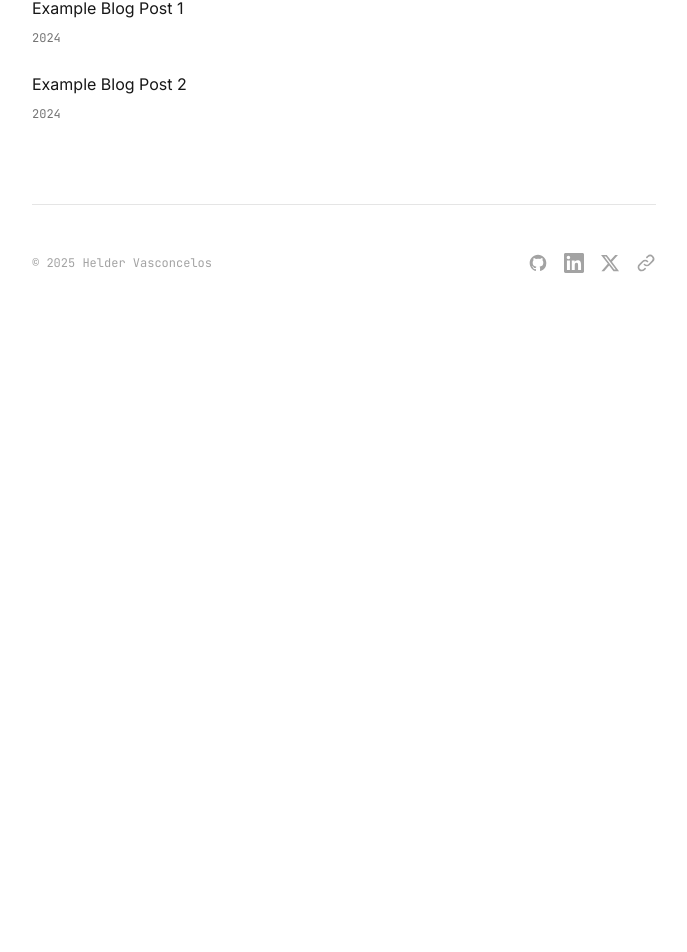
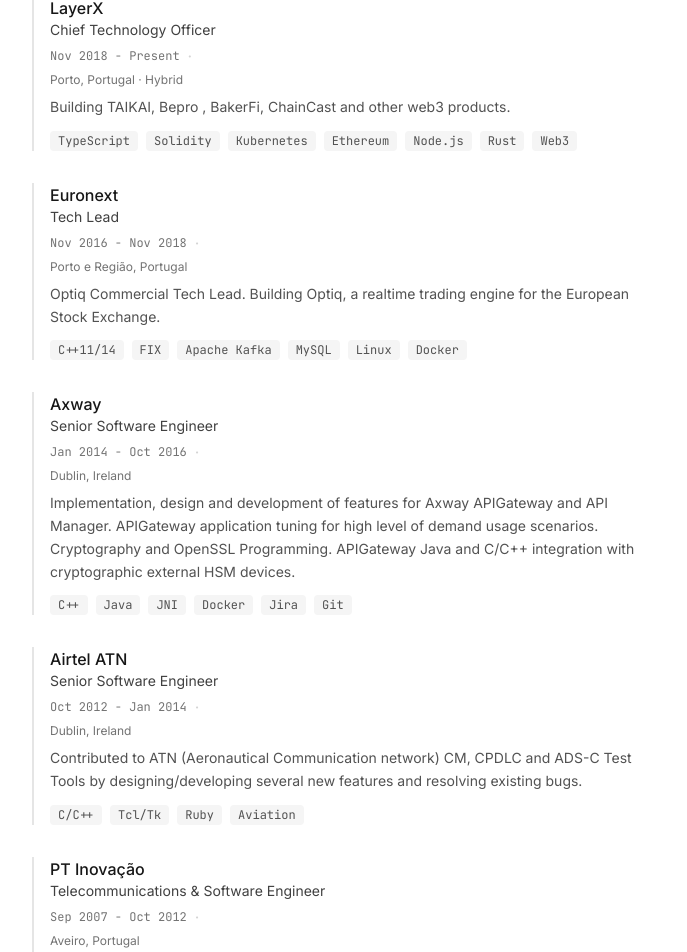
Before and after one commit to hvasconcelos/h3vasc, a Next.js app: page / in a window 1280 px wide. Shown: the part 700-1652 px from the top of the page, without its empty margins (296-983 px from the left). Before the commit the page ends 1069 px from the top, so only its background shows below. Built offline with nearby package versions, Linux system fonts and the light colour scheme.

Commit message:
Section Working

```diff
--- a/app/page.tsx
+++ b/app/page.tsx
@@ -1,48 +1,49 @@
+import { experienceData } from '@/data/experience'
+import { socialLinks, SocialPlatform } from '@/data/social'
+import { blogPosts } from '@/data/writing'
+import { bioParagraphs } from '@/data/bio'
+
 const GitHubIcon = () => (
   <svg className="w-5 h-5" fill="currentColor" viewBox="0 0 24 24">
-    <path fillRule="evenodd" d="M12 2C6.477 2 2 6.484 2 12.017c0 4.425 2.865 8.18 6.839 9.504.5.092.682-.217.682-.483 0-.237-.008-.868-.013-1.703-2.782.605-3.369-1.343-3.369-1.343-.454-1.158-1.11-1.466-1.11-1.466-.908-.62.069-.608.069-.608 1.003.07 1.531 1.032 1.531 1.032.892 1.53 2.341 1.088 2.91.832.092-.647.35-1.088.636-1.338-2.22-.253-4.555-1.113-4.555-4.951 0-1.093.39-1.988 1.029-2.688-.103-.253-.446-1.272.098-2.65 0 0 .84-.27 2.75 1.026A9.564 9.564 0 0112 6.844c.85.004 1.705.115 2.504.337 1.909-1.296 2.747-1.027 2.747-1.027.546 1.379.202 2.398.1 2.651.64.7 1.028 1.595 1.028 2.688 0 3.848-2.339 4.695-4.566 4.943.359.309.678.92.678 1.855 0 1.338-.012 2.419-.012 2.747 0 .268.18.58.688.482A10.019 10.019 0 0022 12.017C22 6.484 17.522 2 12 2z" clipRule="evenodd" />
+    <path
+      fillRule="evenodd"
+      d="M12 2C6.477 2 2 6.484 2 12.017c0 4.425 2.865 8.18 6.839 9.504.5.092.682-.217.682-.483 0-.237-.008-.868-.013-1.703-2.782.605-3.369-1.343-3.369-1.343-.454-1.158-1.11-1.466-1.11-1.466-.908-.62.069-.608.069-.608 1.003.07 1.531 1.032 1.531 1.032.892 1.53 2.341 1.088 2.91.832.092-.647.35-1.088.636-1.338-2.22-.253-4.555-1.113-4.555-4.951 0-1.093.39-1.988 1.029-2.688-.103-.253-.446-1.272.098-2.65 0 0 .84-.27 2.75 1.026A9.564 9.564 0 0112 6.844c.85.004 1.705.115 2.504.337 1.909-1.296 2.747-1.027 2.747-1.027.546 1.379.202 2.398.1 2.651.64.7 1.028 1.595 1.028 2.688 0 3.848-2.339 4.695-4.566 4.943.359.309.678.92.678 1.855 0 1.338-.012 2.419-.012 2.747 0 .268.18.58.688.482A10.019 10.019 0 0022 12.017C22 6.484 17.522 2 12 2z"
+      clipRule="evenodd"
+    />
   </svg>
 )
 
 const LinkedInIcon = () => (
   <svg className="w-5 h-5" fill="currentColor" viewBox="0 0 24 24">
-    <path d="M20.447 20.452h-3.554v-5.569c0-1.328-.027-3.037-1.852-3.037-1.853 0-2.136 1.445-2.136 2.939v5.667H9.351V9h3.414v1.561h.046c.477-.9 1.637-1.85 3.37-1.85 3.601 0 4.267 2.37 4.267 5.455v6.286zM5.337 7.433c-1.144 0-2.063-.926-2.063-2.065 0-1.138.92-2.063 2.063-2.063 1.14 0 2.064.925 2.064 2.063 0 1.139-.925 2.065-2.064 2.065zm1.782 13.019H3.555V9h3.564v11.452zM22.225 0H1.771C.792 0 0 .774 0 1.729v20.542C0 23.227.792 24 1.771 24h20.451C23.2 24 24 23.227 24 22.271V1.729C24 .774 23.2 0 22.222 0h.003z"/>
+    <path d="M20.447 20.452h-3.554v-5.569c0-1.328-.027-3.037-1.852-3.037-1.853 0-2.136 1.445-2.136 2.939v5.667H9.351V9h3.414v1.561h.046c.477-.9 1.637-1.85 3.37-1.85 3.601 0 4.267 2.37 4.267 5.455v6.286zM5.337 7.433c-1.144 0-2.063-.926-2.063-2.065 0-1.138.92-2.063 2.063-2.063 1.14 0 2.064.925 2.064 2.063 0 1.139-.925 2.065-2.064 2.065zm1.782 13.019H3.555V9h3.564v11.452zM22.225 0H1.771C.792 0 0 .774 0 1.729v20.542C0 23.227.792 24 1.771 24h20.451C23.2 24 24 23.227 24 22.271V1.729C24 .774 23.2 0 22.222 0h.003z" />
   </svg>
 )
 
 const TwitterIcon = () => (
   <svg className="w-5 h-5" fill="currentColor" viewBox="0 0 24 24">
-    <path d="M18.244 2.25h3.308l-7.227 8.26 8.502 11.24H16.17l-5.214-6.817L4.99 21.75H1.68l7.73-8.835L1.254 2.25H8.08l4.713 6.231zm-1.161 17.52h1.833L7.084 4.126H5.117z"/>
+    <path d="M18.244 2.25h3.308l-7.227 8.26 8.502 11.24H16.17l-5.214-6.817L4.99 21.75H1.68l7.73-8.835L1.254 2.25H8.08l4.713 6.231zm-1.161 17.52h1.833L7.084 4.126H5.117z" />
   </svg>
 )
 
 const LinkIcon = () => (
   <svg className="w-5 h-5" fill="none" stroke="currentColor" viewBox="0 0 24 24">
-    <path strokeLinecap="round" strokeLinejoin="round" strokeWidth={2} d="M13.828 10.172a4 4 0 00-5.656 0l-4 4a4 4 0 105.656 5.656l1.102-1.101m-.758-4.899a4 4 0 005.656 0l4-4a4 4 0 00-5.656-5.656l-1.1 1.1" />
+    <path
+      strokeLinecap="round"
+      strokeLinejoin="round"
+      strokeWidth={2}
+      d="M13.828 10.172a4 4 0 00-5.656 0l-4 4a4 4 0 105.656 5.656l1.102-1.101m-.758-4.899a4 4 0 005.656 0l4-4a4 4 0 00-5.656-5.656l-1.1 1.1"
+    />
   </svg>
 )
 
+const iconMap: Record<SocialPlatform, React.FC> = {
+  github: GitHubIcon,
+  linkedin: LinkedInIcon,
+  twitter: TwitterIcon,
+  link: LinkIcon,
+}
+
 export default function Home() {
-  const socialLinks = [
-    { name: 'GitHub', url: 'https://github.com/hvasconcelos', icon: GitHubIcon },
-    { name: 'LinkedIn', url: 'https://linkedin.com/in/heldervasc', icon: LinkedInIcon },
-    { name: 'Twitter', url: 'https://x.com/heldervasc', icon: TwitterIcon },
-    { name: 'TAIKAI', url: 'https://taikai.network/heldervasc', icon: LinkIcon },
-  ]
-
-  const blogPosts = [
-    {
-      title: 'Example Blog Post 1',
-      date: '2024',
-      url: '#',
-    },
-    {
-      title: 'Example Blog Post 2',
-      date: '2024',
-      url: '#',
-    },
-  ]
-
   return (
     <main className="min-h-screen px-6 py-24 max-w-2xl mx-auto">
       {/* Header/Name */}
@@ -59,35 +60,76 @@
           About
         </h2>
         <div className="space-y-4 text-gray-700 leading-relaxed">
-          <p>
-            Chief Technology Officer at{' '}
+          {bioParagraphs.map((paragraph, index) => (
+            <p key={index}>
+              {paragraph.links
+                ? paragraph.text.split('{link}').map((part, i, arr) => (
+                    <span key={i}>
+                      {part}
+                      {i < arr.length - 1 && paragraph.links?.[i] && (
                         <a
-              href="https://taikai.network"
+                          href={paragraph.links[i].url}
                           target="_blank"
                           rel="noopener noreferrer"
                           className="text-gray-900 hover:text-gray-600 transition-colors border-b border-gray-300 hover:border-gray-600"
                         >
-              TAIKAI
+                          {paragraph.links[i].text}
                         </a>
-            . Coder by day, Hacker by night.
+                      )}
+                    </span>
+                  ))
+                : paragraph.italicText
+                  ? paragraph.text.split('{italic}').map((part, i, arr) => (
+                      <span key={i}>
+                        {part}
+                        {i < arr.length - 1 && (
+                          <span className="italic">{paragraph.italicText}</span>
+                        )}
+                      </span>
+                    ))
+                  : paragraph.text}
             </p>
-          <p>
-            Software engineer with expertise in blockchain, Web3, and full-stack
-            development. Author of{' '}
-            <span className="italic">Asynchronous Android Programming</span>{' '}
-            (Packt Publishing, 2016).
+          ))}
+        </div>
+      </section>
+
+      {/* Experience Section */}
+      <section className="mb-20">
+        <h2 className="text-xs uppercase tracking-wider text-gray-400 mb-6">
+          Experience
+        </h2>
+        <div className="space-y-8">
+          {experienceData.map((exp, index) => (
+            <div
+              key={index}
+              className="pl-4 border-l-2 border-gray-200 hover:border-gray-400 transition-colors"
+            >
+              <h3 className="text-gray-900 font-medium">{exp.company}</h3>
+              <p className="text-gray-700 text-sm">{exp.role}</p>
+              <div className="flex flex-wrap items-center gap-x-2 gap-y-1 mt-1">
+                <span className="text-xs text-gray-500 font-mono">
+                  {exp.period}
+                </span>
+                <span className="text-gray-300">·</span>
+              </div>
+              <p className="text-xs text-gray-500 mt-1">{exp.location}</p>
+              <p className="text-gray-600 text-sm mt-2 leading-relaxed">
+                {exp.description}
               </p>
-          <p>
-            Electronic and Telecommunications Engineering degree from University
-            of Aveiro. Active in the Web3 community as a speaker and event
-            organizer, including &quot;Vibe Coding for Creatives&quot; events
-            in Porto.
-          </p>
-          <p>
-            Specialized in blockchain development (Ethereum, EOS), distributed
-            systems, and DApp architecture. Fluent in multiple programming
-            languages including C++, Java, Ruby, Python, and JavaScript.
-          </p>
+              {exp.technologies && exp.technologies.length > 0 && (
+                <div className="flex flex-wrap gap-2 mt-3">
+                  {exp.technologies.map((tech) => (
+                    <span
+                      key={tech}
+                      className="text-xs px-2 py-0.5 bg-gray-100 text-gray-600 rounded font-mono"
+                    >
+                      {tech}
+                    </span>
+                  ))}
+                </div>
+              )}
+            </div>
+          ))}
         </div>
       </section>
 
@@ -123,7 +165,7 @@
           </p>
           <div className="flex items-center gap-4">
             {socialLinks.map((link) => {
-              const Icon = link.icon
+              const Icon = iconMap[link.platform]
               return (
                 <a
                   key={link.name}
--- /dev/null
+++ b/content/bio.md
@@ -0,0 +1,7 @@
+Chief Technology Officer at [TAIKAI](https://taikai.network). Coder by day, Hacker by night.
+
+Software engineer with expertise in blockchain, Web3, and full-stack development. Author of *Asynchronous Android Programming* (Packt Publishing, 2016).
+
+Electronic and Telecommunications Engineering degree from University of Aveiro. Active in the Web3 community as a speaker and event organizer, including "Vibe Coding for Creatives" events in Porto.
+
+Specialized in blockchain development (Ethereum, EOS), distributed systems, and DApp architecture. Fluent in multiple programming languages including C++, Java, Ruby, Python, and JavaScript.
--- /dev/null
+++ b/data/bio.ts
@@ -0,0 +1,27 @@
+export interface BioLink {
+  text: string
+  url: string
+}
+
+export interface BioParagraph {
+  text: string
+  links?: BioLink[]
+  italicText?: string
+}
+
+export const bioParagraphs: BioParagraph[] = [
+  {
+    text: 'Chief Technology Officer at {link}. Coder by day, Hacker by night.',
+    links: [{ text: 'TAIKAI', url: 'https://taikai.network' }],
+  },
+  {
+    text: 'Software engineer with expertise in blockchain, Web3, and full-stack development. Author of {italic} (Packt Publishing, 2016).',
+    italicText: 'Asynchronous Android Programming',
+  },
+  {
+    text: 'Electronic and Telecommunications Engineering degree from University of Aveiro. Active in the Web3 community as a speaker and event organizer, including "Vibe Coding for Creatives" events in Porto.',
+  },
+  {
+    text: 'Specialized in blockchain development (Ethereum, EOS), distributed systems, and DApp architecture. Fluent in multiple programming languages including C++, Java, Ruby, Python, and JavaScript.',
+  },
+]
--- /dev/null
+++ b/data/experience.ts
@@ -0,0 +1,68 @@
+export interface Experience {
+  company: string
+  role: string
+  type: string
+  period: string
+  location: string
+  description: string
+  technologies?: string[]
+}
+
+export const experienceData: Experience[] = [
+  {
+    company: 'LayerX',
+    role: 'Chief Technology Officer',
+    type: 'Full-time',
+    period: 'Nov 2018 - Present',
+    location: 'Porto, Portugal · Hybrid',
+    description: 'Building TAIKAI, Bepro , BakerFi, ChainCast and other web3 products.',
+    technologies: ['TypeScript', 'Solidity', 'Kubernetes', 'Ethereum', 'Node.js', "Rust", 'Web3']
+  },
+  {
+    company: 'Euronext',
+    role: 'Tech Lead',
+    type: 'Full-time',
+    period: 'Nov 2016 - Nov 2018',
+    location: 'Porto e Região, Portugal',
+    description: 'Optiq Commercial Tech Lead. Building Optiq, a realtime trading engine for the European Stock Exchange.',
+    technologies: ['C++11/14', 'FIX', 'Apache Kafka', 'MySQL', 'Linux', 'Docker'],
+  },
+  {
+    company: 'Axway',
+    role: 'Senior Software Engineer',
+    type: 'Full-time',
+    period: 'Jan 2014 - Oct 2016',
+    location: 'Dublin, Ireland',
+    description:
+      'Implementation, design and development of features for Axway APIGateway and API Manager. APIGateway application tuning for high level of demand usage scenarios. Cryptography and OpenSSL Programming. APIGateway Java and C/C++ integration with cryptographic external HSM devices.',
+    technologies: ['C++', 'Java', 'JNI', 'Docker', 'Jira', 'Git'],
+  },
+  {
+    company: 'Airtel ATN',
+    role: 'Senior Software Engineer',
+    type: 'Full-time',
+    period: 'Oct 2012 - Jan 2014',
+    location: 'Dublin, Ireland',
+    description:
+      'Contributed to ATN (Aeronautical Communication network) CM, CPDLC and ADS-C Test Tools by designing/developing several new features and resolving existing bugs.',
+    technologies: ['C/C++', 'Tcl/Tk', 'Ruby', 'Aviation'],
+  },
+  {
+    company: 'PT Inovação',
+    role: 'Telecommunications & Software Engineer',
+    type: 'Full-time',
+    period: 'Sep 2007 - Oct 2012',
+    location: 'Aveiro, Portugal',
+    description:
+      'Designed and Developed IMS (IP Multimedia Subsystem), SMS and Mobile software solutions to Portugal Telecom Group. Supported other interns in various development and learning tasks. Collaborated with 24/7 support team solving production issues.',
+    technologies: ['C/C++', 'Java SE', 'Ruby+RoR', 'Perl'],
+  },
+  {
+    company: 'Monocline Records',
+    role: 'Record Label Manager',
+    type: 'Part-time',
+    period: 'Mar 2008 - Jun 2011',
+    location: 'Aveiro e Região, Portugal',
+    description: 'Product Management and Web Development.',
+  }
+]
--- /dev/null
+++ b/data/social.ts
@@ -0,0 +1,30 @@
+export type SocialPlatform = 'github' | 'linkedin' | 'twitter' | 'link'
+
+export interface SocialLink {
+  name: string
+  url: string
+  platform: SocialPlatform
+}
+
+export const socialLinks: SocialLink[] = [
+  {
+    name: 'GitHub',
+    url: 'https://github.com/hvasconcelos',
+    platform: 'github',
+  },
+  {
+    name: 'LinkedIn',
+    url: 'https://linkedin.com/in/heldervasc',
+    platform: 'linkedin',
+  },
+  {
+    name: 'Twitter',
+    url: 'https://x.com/heldervasc',
+    platform: 'twitter',
+  },
+  {
+    name: 'TAIKAI',
+    url: 'https://taikai.network/heldervasc',
+    platform: 'link',
+  },
+]
--- /dev/null
+++ b/data/writing.ts
@@ -0,0 +1,18 @@
+export interface BlogPost {
+  title: string
+  date: string
+  url: string
+}
+
+export const blogPosts: BlogPost[] = [
+  {
+    title: 'Example Blog Post 1',
+    date: '2024',
+    url: '#',
+  },
+  {
+    title: 'Example Blog Post 2',
+    date: '2024',
+    url: '#',
+  },
+]
```
Also changed, not shown: 1 other file (tests, documents, lock files or other folders). Lines whose indentation alone changed are shown as unchanged.
